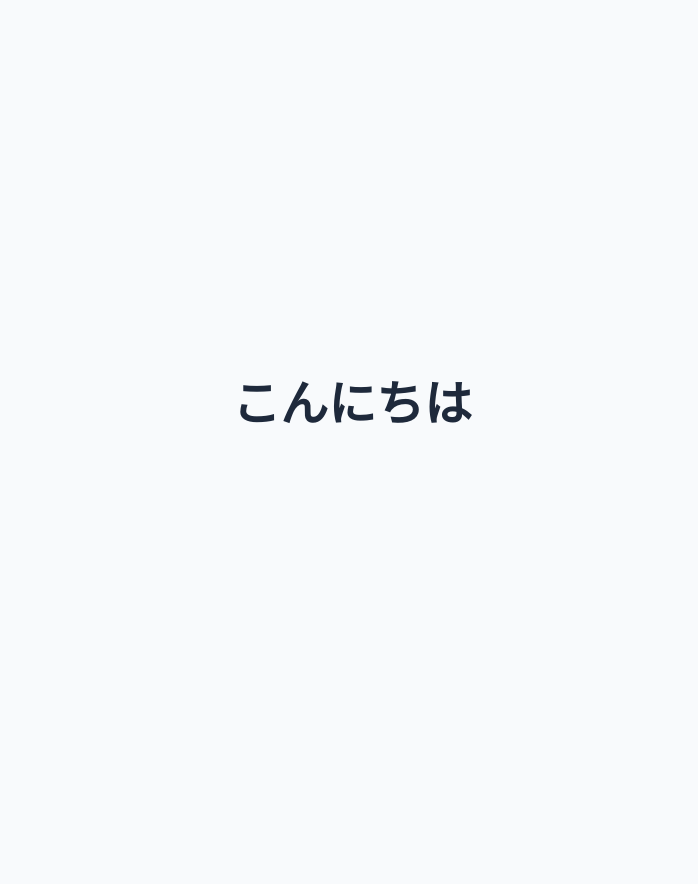
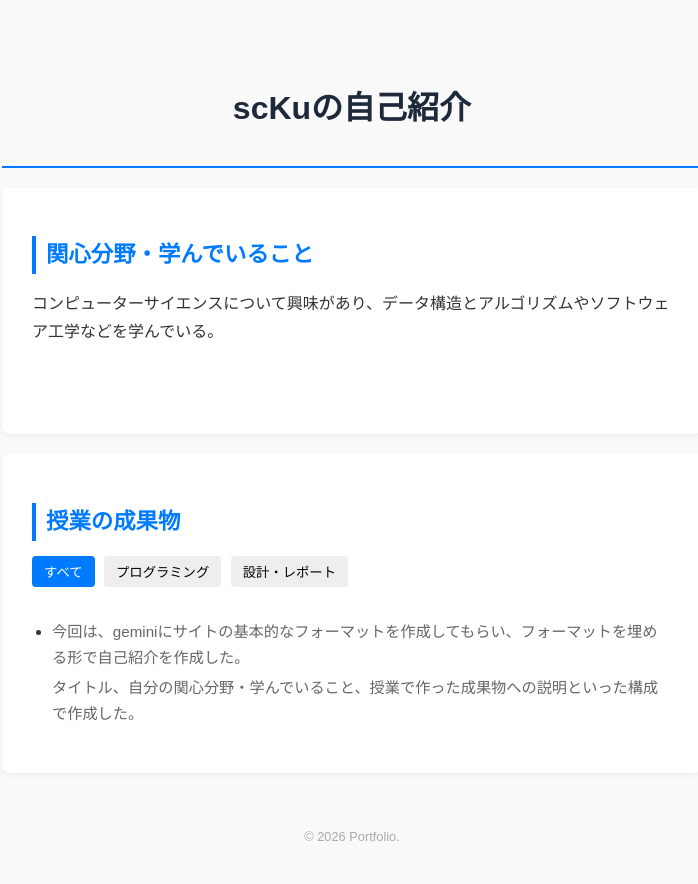
Before and after one commit to s50428u-pp/se-week06-site, a plain HTML site: page index.html in a window 1280 px wide. Shown: the whole page, without its empty margins (288-986 px from the left). Before the commit the page ends 800 px from the top, so only its background shows below. Drawn offline with Linux system fonts and the light colour scheme.

Commit message:
Update index.html
自己紹介を追加し、修正

```diff
--- a/index.html
+++ b/index.html
@@ -3,29 +3,91 @@
 <head>
     <meta charset="UTF-8">
     <meta name="viewport" content="width=device-width, initial-scale=1.0">
-    <title>こんにちは</title>
+    <title>自己紹介</title>
     <style>
+        /* 基本スタイル・スマホ対応 */
         body {
-            margin: 0;
-            height: 100vh;
-            display: flex;
-            justify-content: center;
-            align-items: center;
             font-family: sans-serif;
-            background-color: #f8fafc;
+            max-width: 700px;
+            margin: 0 auto;
+            padding: 20px;
+            line-height: 1.7;
+            color: #333;
+            background-color: #f9f9f9;
         }
-        h1 {
-            font-size: 3rem;
-            color: #1e293b;
-            animation: fadeIn 1s ease-out;
+        header {
+            padding: 40px 0 20px;
+            text-align: center;
+            border-bottom: 2px solid #007bff;
         }
-        @keyframes fadeIn {
-            from { opacity: 0; transform: translateY(10px); }
-            to { opacity: 1; transform: translateY(0); }
+        h1 { font-size: 2rem; color: #1e293b; margin-bottom: 10px; }
+        section {
+            background: #fff;
+            padding: 30px;
+            margin: 20px 0;
+            border-radius: 8px;
+            box-shadow: 0 2px 4px rgba(0,0,0,0.05);
         }
+        h2 { color: #007bff; font-size: 1.4rem; margin-bottom: 15px; border-left: 4px solid #007bff; padding-left: 10px; }
+        .filter-btn {
+            background: #eee; border: none; padding: 6px 12px; margin-right: 5px; margin-bottom: 15px; cursor: pointer; border-radius: 4px;
+        }
+        .filter-btn.active { background: #007bff; color: #fff; }
+        ul { padding-left: 20px; }
+        li { margin-bottom: 15px; }
+        .work-title { font-weight: bold; font-size: 1.1rem; color: #222; }
+        .work-desc { color: #666; font-size: 0.95rem; margin-top: 5px; }
+        .hidden { display: none; }
+        footer { text-align: center; color: #aaa; font-size: 0.8rem; padding: 20px 0; }
     </style>
 </head>
 <body>
-    <h1>こんにちは</h1>
+
+    <header>
+        <h1>scKuの自己紹介</h1>
+    </header>
+
+    <main>
+        <section id="interests">
+            <h2>関心分野・学んでいること</h2>
+            <p>コンピューターサイエンスについて興味があり、データ構造とアルゴリズムやソフトウェア工学などを学んでいる。</p>
+            <br>
+            <p></p>
+        </section>
+
+        <section id="works">
+            <h2>授業の成果物</h2>
+
+            <div>
+                <button class="filter-btn active" onclick="filter('all', this)">すべて</button>
+                <button class="filter-btn" onclick="filter('cat1', this)">プログラミング</button>
+                <button class="filter-btn" onclick="filter('cat2', this)">設計・レポート</button>
+            </div>
+
+            <ul>
+                <li class="item" data-cat="cat1">
+                    <div class="work-desc">今回は、geminiにサイトの基本的なフォーマットを作成してもらい、フォーマットを埋める形で自己紹介を作成した。</div>
+                    <div class="work-desc">タイトル、自分の関心分野・学んでいること、授業で作った成果物への説明といった構成で作成した。</div>
+                </li>
+
+            </ul>
+        </section>
+    </main>
+
+    <footer>
+        <p>&copy; 2026 Portfolio.</p>
+    </footer>
+
+    <script>
+        function filter(cat, btn) {
+            document.querySelectorAll('.filter-btn').forEach(b => b.classList.remove('active'));
+            btn.classList.add('active');
+            document.querySelectorAll('.item').forEach(item => {
+                const isMatch = cat === 'all' || item.getAttribute('data-cat') === cat;
+                item.classList.toggle('hidden', !isMatch);
+            });
+        }
+    </script>
+
 </body>
 </html>
```
